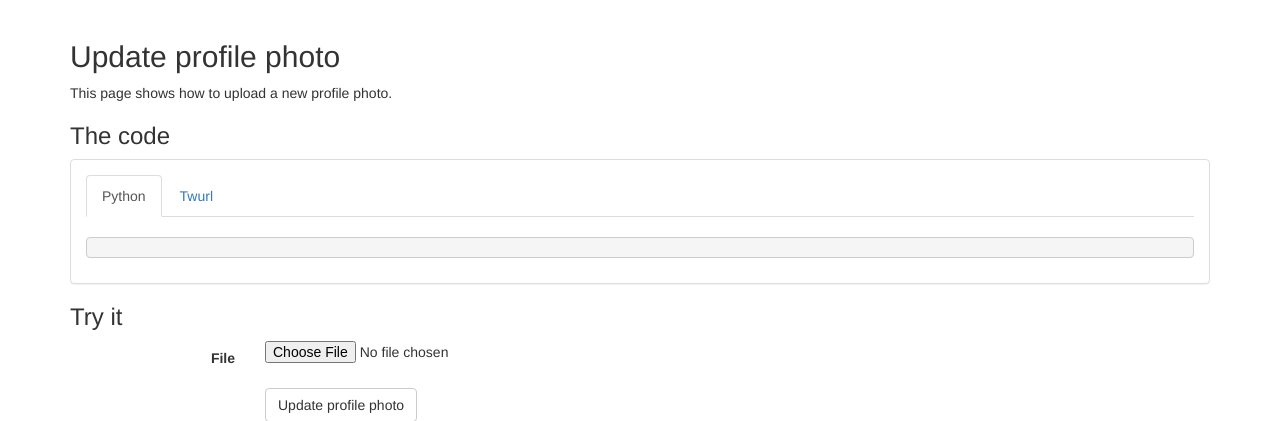
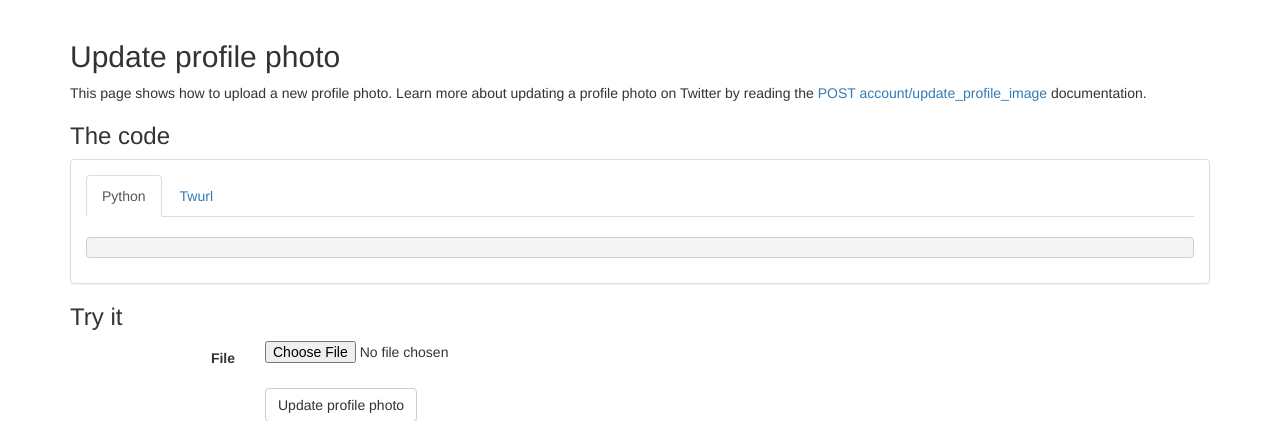
Before and after one commit to twitterml/django-rest-apis, a Django app: template templates/profile.html in a window 1280 px wide. Shown: the part 52-473 px from the top of the page. Run offline with Django 3.2, Linux system fonts and the light colour scheme; the template is opened without the code that fills it: values that come from a table or form of the project are taken from there, others are empty; some libraries are stand-ins or nearby versions.

Commit message:
links to docs

```diff
--- a/templates/media.html
+++ b/templates/media.html
@@ -6,7 +6,9 @@
 
 <h2>Upload media</h2>
 
-<p>This page shows how to upload a media file and attach it to a Tweet.</p>
+<p>This page shows how to upload a media file and attach it to a Tweet.
+Learn more about uploading media on Twitter by reading the
+<a href="https://dev.twitter.com/rest/reference/post/media/upload" target="_target">POST media/upload</a> documentation.</p>
 
 <h3>The code</h3>
 
--- a/templates/profile.html
+++ b/templates/profile.html
@@ -6,7 +6,11 @@
 
 <h2>Update profile photo</h2>
 
-<p>This page shows how to upload a new profile photo.</p>
+<p>This page shows how to upload a new profile photo.
+Learn more about updating a profile photo on Twitter by reading the
+<a href="https://dev.twitter.com/rest/reference/post/account/update_profile_image" target="_target">POST account/update_profile_image</a> documentation.</p>
+</p>
+</p>
 
 <h3>The code</h3>
 
--- a/templates/query.html
+++ b/templates/query.html
@@ -6,7 +6,10 @@
 
 <h2>Query tweets</h2>
 
-<p>This page shows how to query tweets.</p>
+<p>This page shows how to query tweets.
+Learn more about querying tweets on Twitter by reading the
+<a href="https://dev.twitter.com/rest/reference/get/statuses/user_timeline" target="_target">GET statuses/user_timeline</a> documentation.</p>
+</p>
 
 <h3>The code</h3>
 
--- a/templates/tweet.html
+++ b/templates/tweet.html
@@ -6,7 +6,10 @@
 
 <h2>Post a tweet</h2>
 
-<p>This page shows how to post a tweet.</p>
+<p>This page shows how to post a tweet.
+Learn more about posting tweets on Twitter by reading the
+<a href="https://dev.twitter.com/rest/reference/post/statuses/update" target="_target">POST statuses/update</a> documentation.</p>
+</p>
 
 <h3>The code</h3>
 
```
